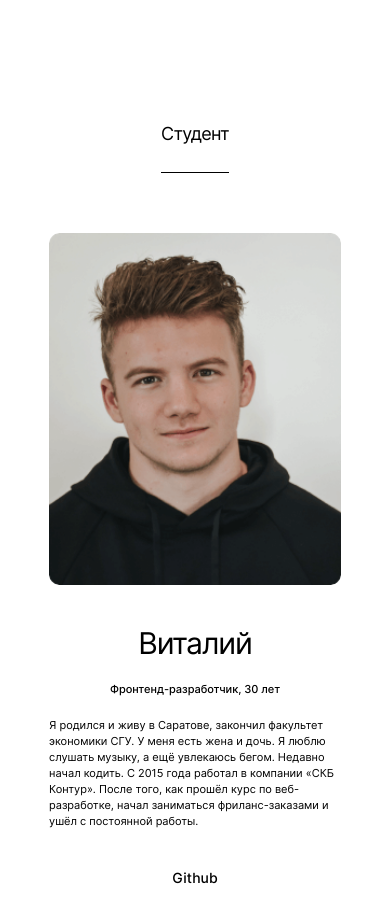
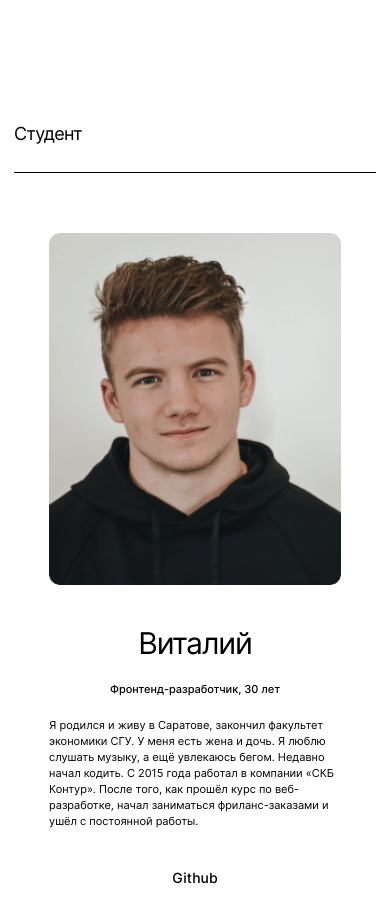
Before and after one commit to Vugar243/movies-explorer-frontend, a React app: page / in a window 390 px wide. Shown: the part 2040-2960 px from the top of the page. Built offline with nearby package versions, Linux system fonts and the light colour scheme.

Commit message:
about-me__title попровил

```diff
--- a/src/components/AboutMe/AboutMe.css
+++ b/src/components/AboutMe/AboutMe.css
@@ -141,6 +141,8 @@
   }
   .about-me__title {
     margin-top: 90px;
+    align-self: flex-start;
+    width: 100%;
   }
   .about-me__subtitle {
     font-size: 40px;
```
